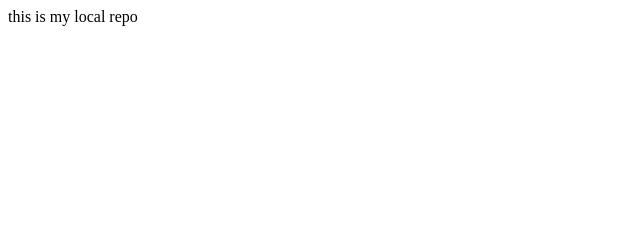
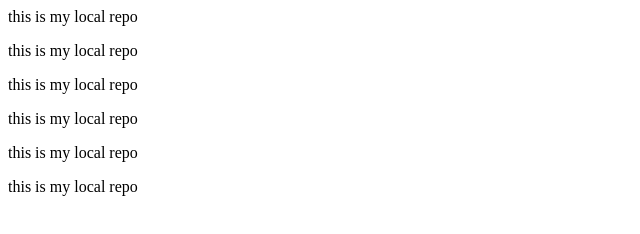
Before and after one commit to jhansireddy-art/LocalRepo, a plain HTML site: page index.html in a window 1280 px wide. Shown: the whole page, without its empty margins (0-640 px from the left). Drawn offline with Linux system fonts and the light colour scheme.

Commit message:
this are my new changes

```diff
--- a/index.html
+++ b/index.html
@@ -1 +1,6 @@
 <p> this is my local repo </p>
+<p> this is my local repo </p>
+<p> this is my local repo </p>
+<p> this is my local repo </p>
+<p> this is my local repo </p>
+<p> this is my local repo </p>
```
Also changed, not shown: style .css (added, +9 -0 lines), 1 other file.
